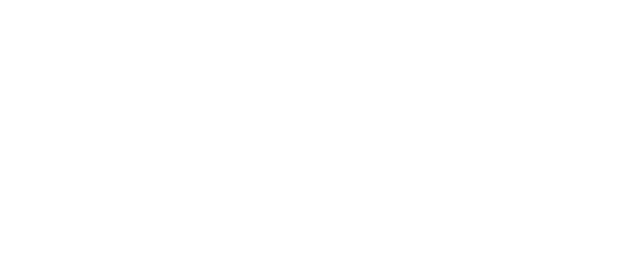
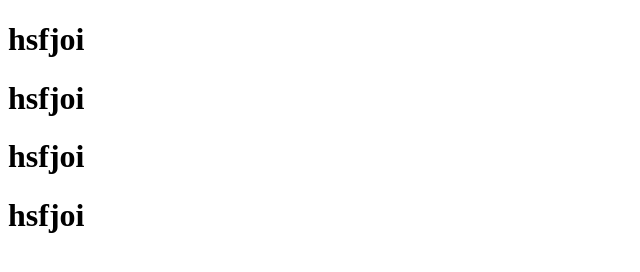
Before and after one commit to 220130107061-ModiJainil/hello2, a plain HTML site: page hello2.html in a window 1280 px wide. Shown: the whole page, without its empty margins (0-640 px from the left). Drawn offline with Linux system fonts and the light colour scheme.

Commit message:
new headins

```diff
--- a/hello2.html
+++ b/hello2.html
@@ -3,9 +3,12 @@
 <head>
     <meta charset="UTF-8">
     <meta name="viewport" content="width=device-width, initial-scale=1.0">
-    <title>Document</title>
+    <title>hello2</title>
 </head>
 <body>
-
+    <h1>hsfjoi</h1>
+    <h1>hsfjoi</h1>
+    <h1>hsfjoi</h1>
+    <h1>hsfjoi</h1>
 </body>
 </html>
```
